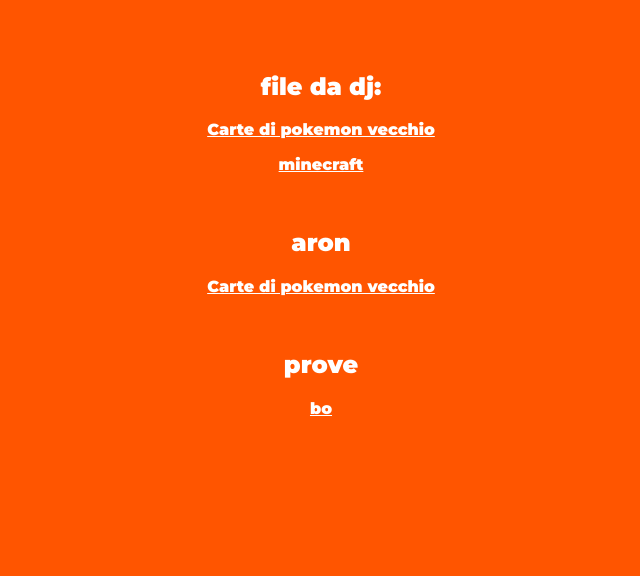
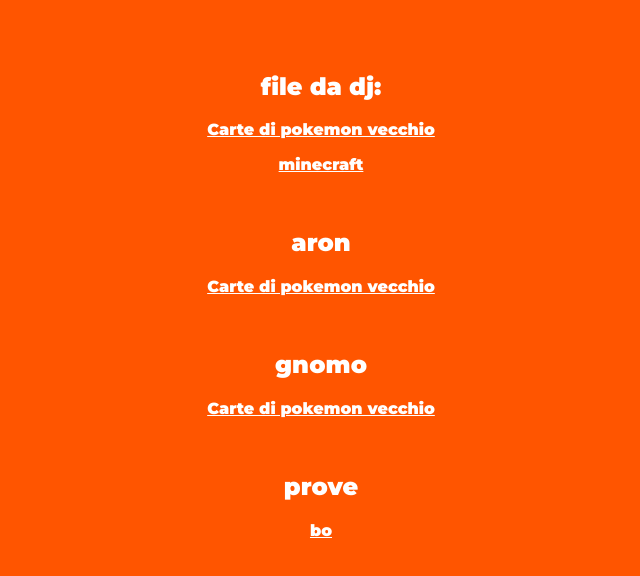
Before and after one commit to dj2828/2C1, a plain HTML site: page index.html in a window 1280 px wide. Shown: the part 108-684 px from the top of the page, without its empty margins (319-959 px from the left). Drawn offline with Linux system fonts and the light colour scheme.

Commit message:
aggiunto gnomo a index

```diff
--- a/index.html
+++ b/index.html
@@ -31,6 +31,9 @@
         <h2>aron</h2>
         <p><a href="aron/scuola di aron/immagini_e_collegamenti/index.html">Carte di pokemon vecchio</a></p>
         <br>
+        <h2>gnomo</h2>
+        <p><a href="gnomo/index.html">Carte di pokemon vecchio</a></p>
+        <br>
         <h2>prove</h2>
         <p><a href="prove/bo.html">bo</a></p>
 
```
